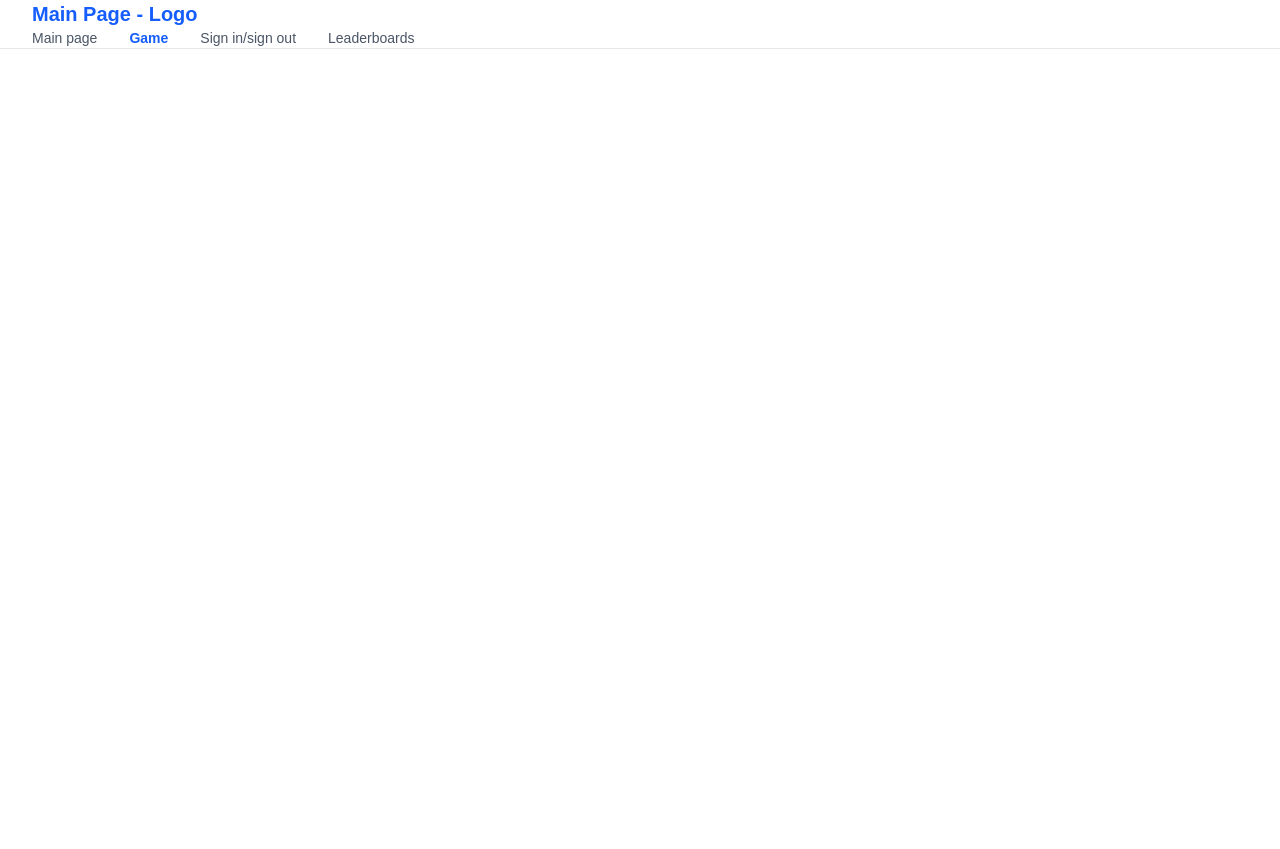
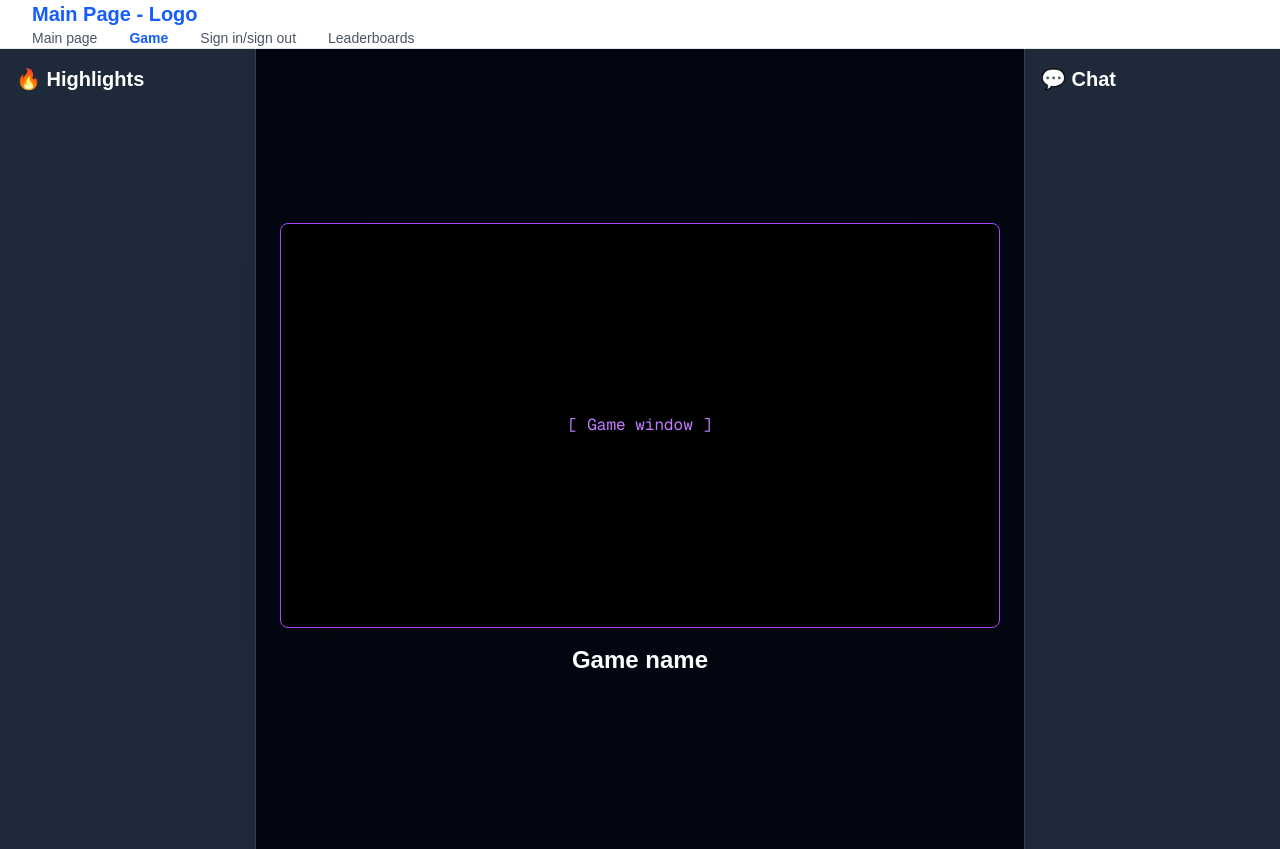
Before and after one commit to dawidtanski/ft_transcendence, a Next.js app in the folder next.js/: page /game in a window 1280 px wide. Before the commit the page ends 800 px from the top, so only its background shows below. Built offline with nearby package versions, Linux system fonts and the light colour scheme.

Commit message:
feat: added layout schema for /game route

```diff
--- a/next.js/src/app/game/page.tsx
+++ b/next.js/src/app/game/page.tsx
@@ -1,10 +1,29 @@
-export default function Home() {
+"use client"
+import Game from "@/components/Game";
+
+export default function GamePage() {
   return (
 		<>
 
-			<main>
-
+		<div className="grid grid-cols-1 lg:grid-cols-5 h-screen w-full text-white">
+			{/* LEFT COLUMN  - SIDEBAR WITH LEADERBOARDS*/}
+				<aside className="lg:col-span-1 bg-gray-800 p-4 border-r border-gray-700 overflow-y-auto">
+					<h2 className="text-xl font-bold mb-4">🔥 Highlights</h2>
+				</aside>
+			{/* CENTRE - THE GAME ITSELF */}
+			<main className="lg:col-span-3 flex flex-col items-center justify-center p-6 bg-gray-950">
+				<div className="w-full aspect-video bg-black rounded-lg shadow-2xl flex items-center justify-center border border-purple-500">
+				<span className="text-purple-400 font-mono">[ Game window ]</span>
+				</div>
+				<h1 className="text-2xl font-bold mt-4">Game name</h1>
 			</main>
+			{/* RIGHT COLUMN - SIDEBAR WITH CHAT */}
+			<aside className="lg:col-span-1 bg-gray-800 p-4 border-l border-gray-700 flex flex-col justify-between">
+				<div>
+					<h2 className="text-xl font-bold mb-4">💬 Chat</h2>
+				</div>
+			</aside>
+		</div>
 		</>
   );
 }
--- a/next.js/src/app/layout.tsx
+++ b/next.js/src/app/layout.tsx
@@ -21,12 +21,15 @@ export const metadata: Metadata = {
 
 export default function RootLayout({ children }: { children: ReactNode }) {
   return (
-    <html
+	  <html
       lang="en"
       className={`${geistSans.variable} ${geistMono.variable} h-full antialiased`}
-    >
-      <body className="min-h-full flex flex-col">{children}
+	  >
+      <body className="min-h-full flex flex-col">
 		<Navbar/>
+			<main className="flex-1">
+        	{children}
+        </main>
 	  </body>
     </html>
   );
--- a/next.js/src/app/leaderboards/page.tsx
+++ b/next.js/src/app/leaderboards/page.tsx
@@ -1,4 +1,4 @@
-export default function Home() {
+export default function LeaderboardsPage() {
   return (
 		<>
 
--- a/next.js/src/app/profilePage/page.tsx
+++ b/next.js/src/app/profilePage/page.tsx
@@ -1,4 +1,4 @@
-export default function Home() {
+export default function ProfilePage() {
   return (
 		<>
 
--- a/next.js/src/app/sign-in/page.tsx
+++ b/next.js/src/app/sign-in/page.tsx
@@ -1,4 +1,4 @@
-export default function Home() {
+export default function LoginPage() {
   return (
 		<>
 
```
